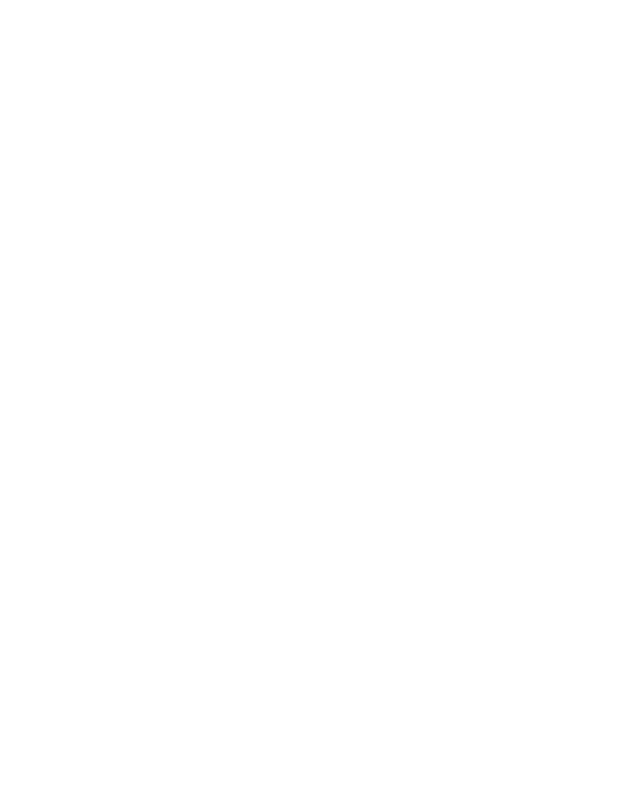
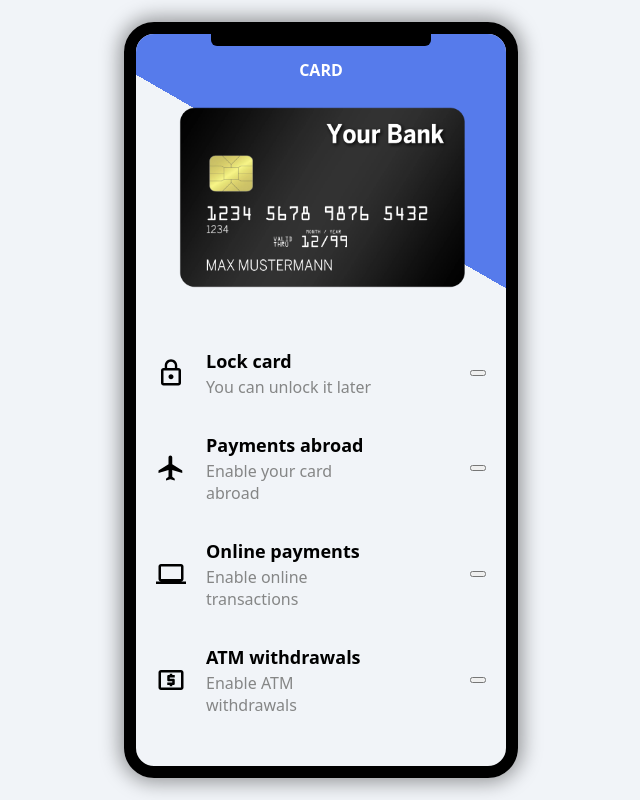
Before and after one commit to vdmkhrp-frontloops-markup/task-18, a website built with Vite: page index.html in a window 1280 px wide. Shown: the whole page, without its empty margins (319-959 px from the left). Built offline with nearby package versions, Linux system fonts and the light colour scheme.

Commit message:
made markup, stylized, optimized pictures

```diff
--- a/index.html
+++ b/index.html
@@ -1,15 +1,62 @@
 <!DOCTYPE html>
 <html lang="en">
   <head>
-  <meta charset="UTF-8">
-  <meta name="viewport" content="width=device-width, initial-scale=1.0">
-  <link rel="stylesheet" href="./src/style.scss">
+    <meta charset="UTF-8" />
+    <meta name="viewport" content="width=device-width, initial-scale=1.0" />
+    <link rel="stylesheet" href="./src/style.scss" />
     <link rel="icon" href="./src/img/favicon.ico" sizes="32x32" />
     <link rel="icon" href="./src/img/favicon.svg" type="image/svg+xml" />
     <link rel="apple-touch-icon" href="./src/img/apple-touch-icon.png" />
-  <title>task-00</title>
+    <title>task-18</title>
   </head>
   <body>
-
+    <div class="mobile">
+      <div class="mobile__header">
+        <h6 class="mobile__title">card</h6>
+        <img class="mobile__img" src="./src/img/card.webp" alt="card" />
+      </div>
+      <div class="mobile__body">
+        <div class="mobile__item">
+          <div class="mobile__item-content">
+            <img src="./src/img/lock.svg" alt="lock" />
+            <div class="mobile__item-description">
+              <h5 class="mobile__item-title">Lock card</h5>
+              <p class="mobile__item-text">You can unlock it later</p>
+            </div>
+          </div>
+          <button type="button" class="mobile__toggle-btn"></button>
+        </div>
+        <div class="mobile__item">
+          <div class="mobile__item-content">
+            <img src="./src/img/plane.svg" alt="plane" />
+            <div class="mobile__item-description">
+              <h5 class="mobile__item-title">Payments abroad</h5>
+              <p class="mobile__item-text">Enable your card abroad</p>
+            </div>
+          </div>
+          <button type="button" class="mobile__toggle-btn"></button>
+        </div>
+        <div class="mobile__item">
+          <div class="mobile__item-content">
+            <img src="./src/img/laptop.svg" alt="laptop" />
+            <div class="mobile__item-description">
+              <h5 class="mobile__item-title">Online payments</h5>
+              <p class="mobile__item-text">Enable online transactions</p>
+            </div>
+          </div>
+          <button type="button" class="mobile__toggle-btn"></button>
+        </div>
+        <div class="mobile__item">
+          <div class="mobile__item-content">
+            <img src="./src/img/atm.svg" alt="atm" />
+            <div class="mobile__item-description">
+              <h5 class="mobile__item-title">ATM withdrawals</h5>
+              <p class="mobile__item-text">Enable ATM withdrawals</p>
+            </div>
+          </div>
+          <button type="button" class="mobile__toggle-btn"></button>
+        </div>
+      </div>
+    </div>
   </body>
 </html>
--- a/src/style.scss
+++ b/src/style.scss
@@ -15,6 +15,99 @@ p {
 }
 
 body {
+  font-family: system-ui, -apple-system, BlinkMacSystemFont, "Segoe UI", Roboto,
+    Oxygen, Ubuntu, Cantarell, "Open Sans", "Helvetica Neue", sans-serif;
+  display: flex;
+  align-items: center;
+  padding-block: 10px;
+  justify-content: center;
   margin: 0;
-  min-height: 100vh;
+  min-height: 100dvh;
+  background-color: #f1f4f8;
 }
+
+.mobile {
+  position: relative;
+  max-width: 394px;
+  width: 100%;
+  border: 12px solid #000;
+  border-radius: 30px;
+  overflow: hidden;
+  box-shadow: 0 0 20px 4px rgba(#000, 0.4);
+
+  &::before {
+    content: "";
+    position: absolute;
+    top: -1px;
+    left: 50%;
+    height: 13px;
+    width: 220px;
+    background-color: #000;
+    translate: -50% 0;
+    border-bottom-right-radius: 6px;
+    border-bottom-left-radius: 6px;
+  }
+
+  &__header {
+    display: flex;
+    flex-direction: column;
+    align-items: center;
+    row-gap: 15px;
+    padding: 25px 18px 30px;
+    background-image: linear-gradient(30deg, #f1f4f8 50%, #567beb 50%);
+
+    img {
+      max-width: 310px;
+      object-fit: cover;
+    }
+  }
+
+  &__title {
+    color: #fff;
+    text-transform: uppercase;
+    font-weight: 700;
+    text-align: center;
+  }
+
+  &__body {
+    padding: 20px 20px 50px;
+    display: flex;
+    flex-direction: column;
+    row-gap: 35px;
+  }
+
+  &__item {
+    display: flex;
+    align-items: center;
+    justify-content: space-between;
+    column-gap: 10px;
+  }
+
+  &__item-content {
+    display: flex;
+    align-items: center;
+    column-gap: 20px;
+
+    img {
+      width: 30px;
+      aspect-ratio: 1;
+      max-width: 100%;
+    }
+  }
+
+  &__item-description {
+    display: flex;
+    flex-direction: column;
+    row-gap: 3px;
+    max-width: 180px;
+  }
+
+  &__item-title {
+    font-size: 18px;
+    font-weight: 700;
+  }
+
+  &__item-text {
+    color: #858686;
+  }
+}
```
Also changed, not shown: README.md, src/img/atm.svg (added), src/img/card.webp (added), src/img/laptop.svg (added), src/img/lock.svg (added), src/img/plane.svg (added), src/img/preview.png (added). Lines whose indentation alone changed are shown as unchanged.
